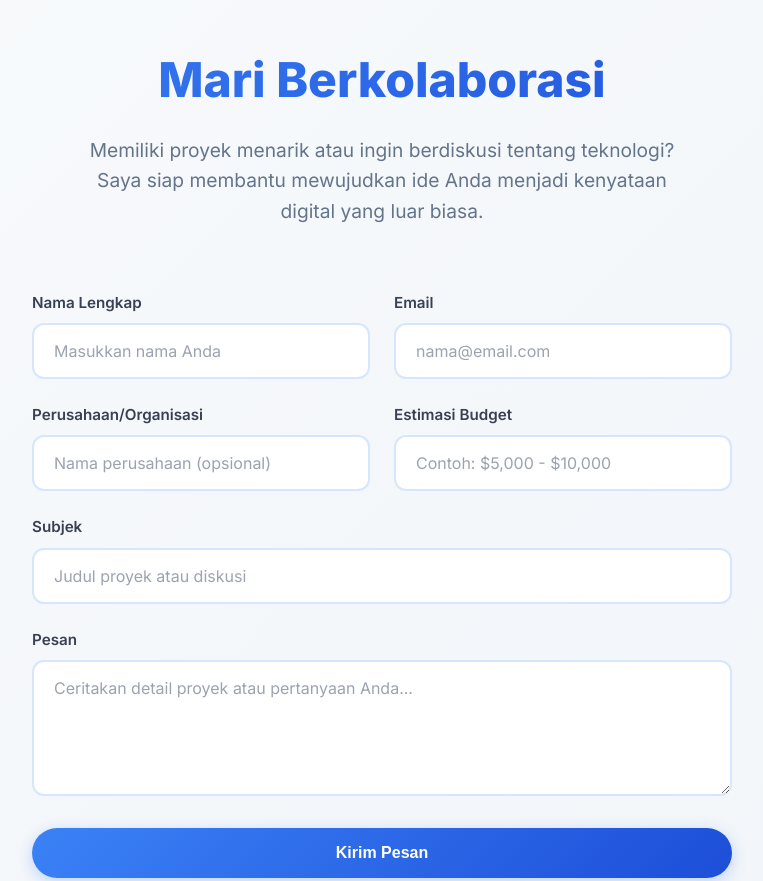
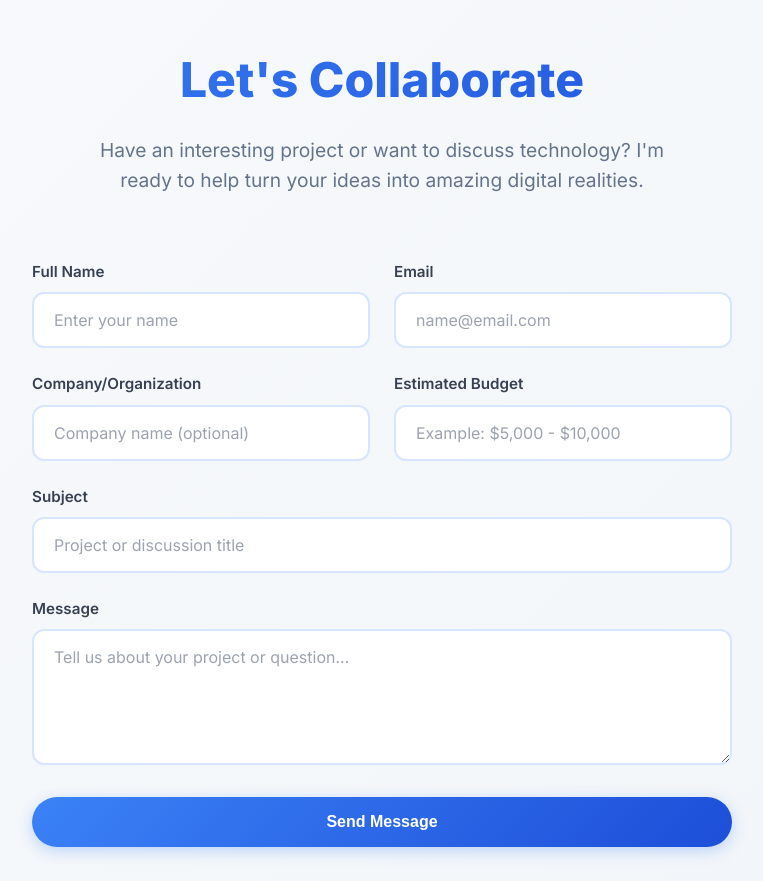
Before and after one commit to valen32oreo/Ryzcle-2.0, a plain HTML site: page index.html in a window 1280 px wide. Shown: the part 4940-5821 px from the top of the page, without its empty margins (258-1021 px from the left). Drawn offline with nearby package versions, Linux system fonts and the light colour scheme.

Commit message:
English Text Update

```diff
--- a/index.html
+++ b/index.html
@@ -245,42 +245,42 @@
     <!-- Contact Section -->
     <section class="section contact" id="contact">
         <div class="container">
-            <h2 class="section-title fade-in">Mari Berkolaborasi</h2>
+            <h2 class="section-title fade-in">Let's Collaborate</h2>
             <p class="section-subtitle fade-in">
-                Memiliki proyek menarik atau ingin berdiskusi tentang teknologi? Saya siap membantu mewujudkan ide Anda menjadi kenyataan digital yang luar biasa.
+                Have an interesting project or want to discuss technology? I'm ready to help turn your ideas into amazing digital realities.
             </p>
 
             <div class="contact-content fade-in">
                 <form class="contact-form">
                     <div class="form-row">
                         <div class="form-group">
-                            <label for="name">Nama Lengkap</label>
-                            <input type="text" id="name" name="name" placeholder="Masukkan nama Anda" required>
+                            <label for="name">Full Name</label>
+                            <input type="text" id="name" name="name" placeholder="Enter your name" required>
                         </div>
                         <div class="form-group">
                             <label for="email">Email</label>
-                            <input type="email" id="email" name="email" placeholder="nama@email.com" required>
+                            <input type="email" id="email" name="email" placeholder="name@email.com" required>
                         </div>
                     </div>
                     <div class="form-row">
                         <div class="form-group">
-                            <label for="company">Perusahaan/Organisasi</label>
-                            <input type="text" id="company" name="company" placeholder="Nama perusahaan (opsional)">
+                            <label for="company">Company/Organization</label>
+                            <input type="text" id="company" name="company" placeholder="Company name (optional)">
                         </div>
                         <div class="form-group">
-                            <label for="budget">Estimasi Budget</label>
-                            <input type="text" id="budget" name="budget" placeholder="Contoh: $5,000 - $10,000">
+                            <label for="budget">Estimated Budget</label>
+                            <input type="text" id="budget" name="budget" placeholder="Example: $5,000 - $10,000">
                         </div>
                     </div>
                     <div class="form-group">
-                        <label for="subject">Subjek</label>
-                        <input type="text" id="subject" name="subject" placeholder="Judul proyek atau diskusi" required>
+                        <label for="subject">Subject</label>
+                        <input type="text" id="subject" name="subject" placeholder="Project or discussion title" required>
                     </div>
                     <div class="form-group">
-                        <label for="message">Pesan</label>
-                        <textarea id="message" name="message" rows="5" placeholder="Ceritakan detail proyek atau pertanyaan Anda..." required></textarea>
+                        <label for="message">Message</label>
+                        <textarea id="message" name="message" rows="5" placeholder="Tell us about your project or question..." required></textarea>
                     </div>
-                    <button type="submit" class="btn btn-primary">Kirim Pesan</button>
+                    <button type="submit" class="btn btn-primary">Send Message</button>
                 </form>
             </div>
         </div>
```
